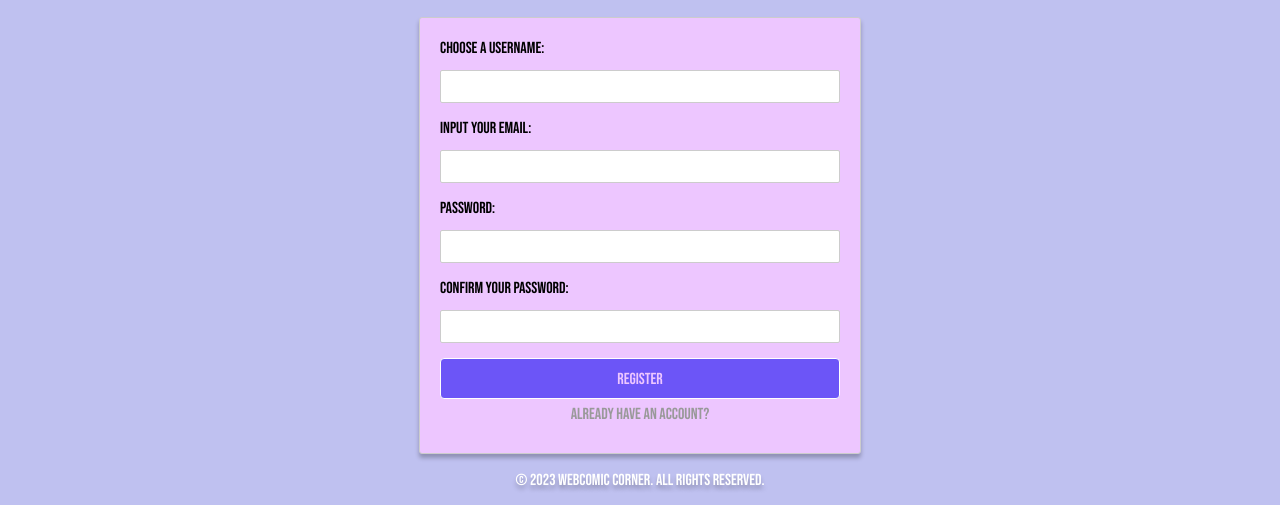
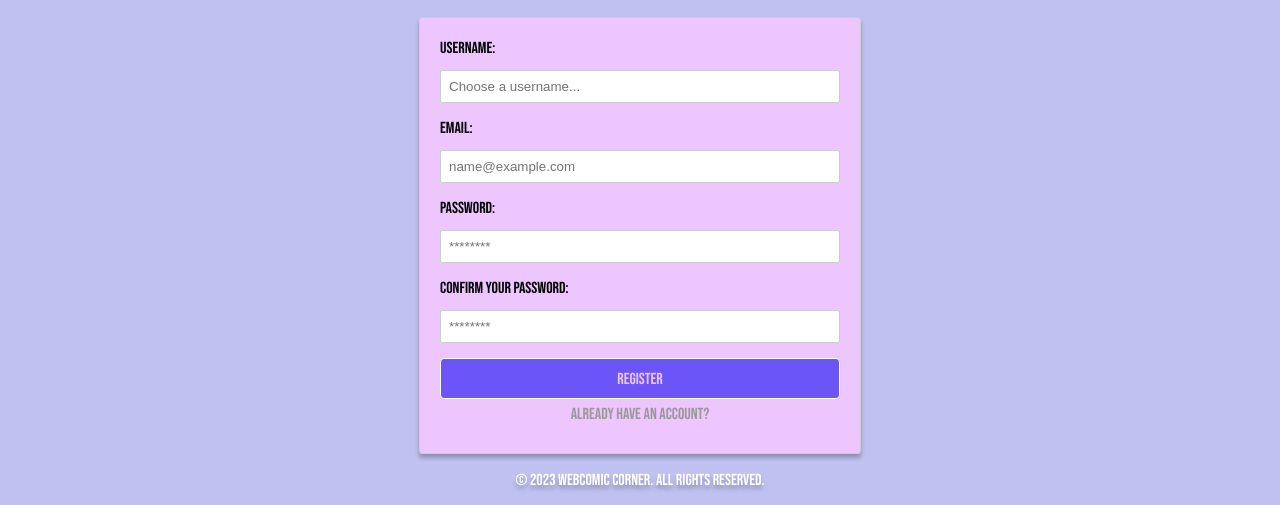
Before and after one commit to Veehulkendeer/webcomic-corner, a website: page register.html in a window 1280 px wide. Shown: the part 347-852 px from the top of the page. Drawn offline with Linux system fonts and the light colour scheme.

Commit message:
renamed:    page 1.html -> index.html 	modified:   login.html 	modified:   register.html

```diff
--- a/register.html
+++ b/register.html
@@ -10,7 +10,7 @@
 <body>
   <header>
     <div class="logo">
-      <a id="logo-link" href="page1.html"><img src="logo.png" alt="Logo"></a>
+      <a id="logo-link" href="index.html"><img src="logo.png" alt="Logo"></a>
     </div>
     <h1>Webcomic Corner</h1>
     <button class="login">
@@ -25,7 +25,7 @@
 
   <nav>
     <ul class="nav-menu">
-      <li><a id="home-link" href="page 1.html">Home</a></li>
+      <li><a id="home-link" href="index.html">Home</a></li>
       <li><a href="#">Comics</a></li>
       <li><a href="#">Challenges</a></li>
       <li><a href="#">Dashboard</a></li>
@@ -40,20 +40,20 @@
   <section class="register-section">
     <form>
       <div class="form-group">
-        <label for="username">Choose a username:</label>
-        <input type="text" id="username" name="username" required>
+        <label for="username">Username:</label>
+        <input type="text" id="username" name="username" placeholder="Choose a username..." required>
       </div>
       <div class="form-group">
-        <label for="email">Input your email:</label>
-        <input type="text" id="email" name="email" required>
+        <label for="email">Email:</label>
+        <input type="text" id="email" name="email" placeholder="name@example.com" required>
       </div>
       <div class="form-group">
         <label for="password">Password:</label>
-        <input type="password" id="password" name="password" required>
+        <input type="password" id="password" name="password" placeholder="********"required>
       </div>
       <div class="form-group">
         <label for="confirm-password">Confirm your password:</label>
-        <input type="password" id="confirm-password" name="confirm-password" required>
+        <input type="password" id="confirm-password" name="confirm-password" placeholder="********" required>
       </div>
       <button type="submit">Register</button>
       <div class="account-exists">
```
Also changed, not shown: index.html (renamed from page 1.html, +2 -2 lines), login.html (+4 -4 lines).
